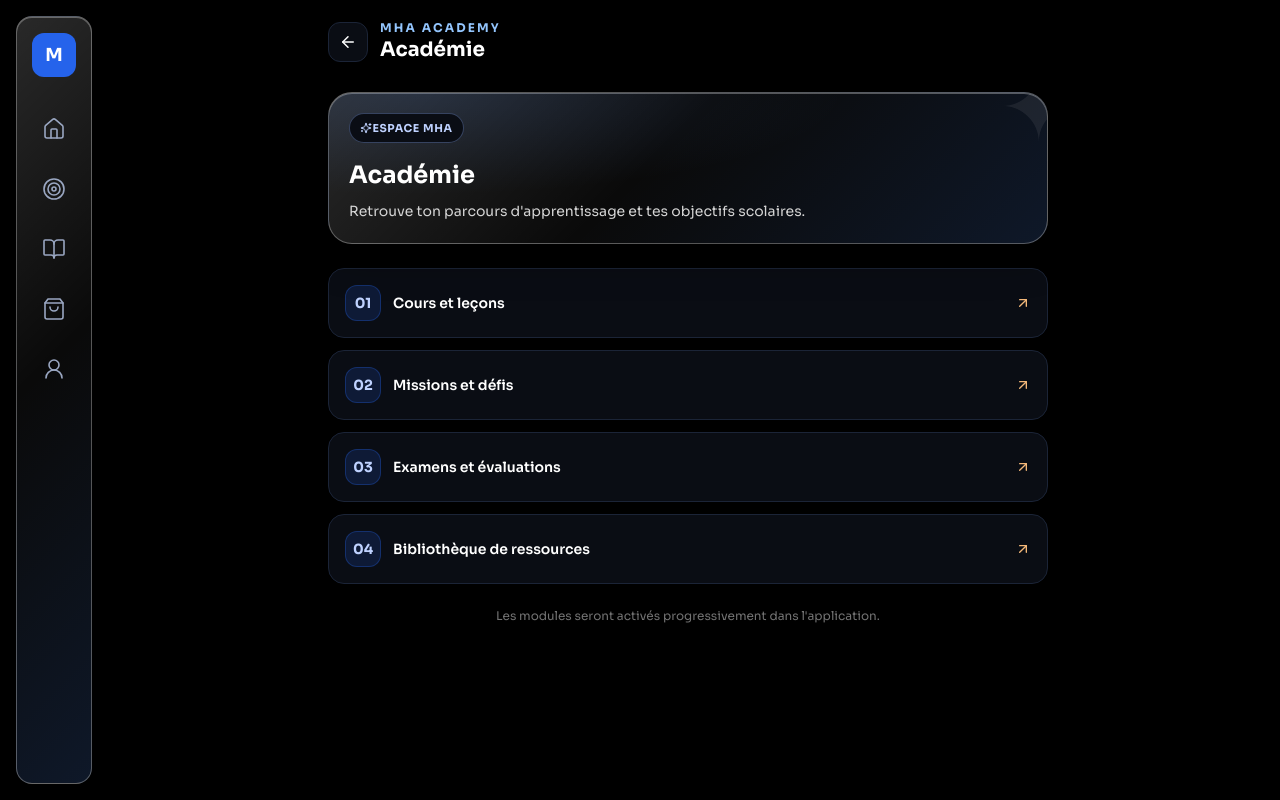
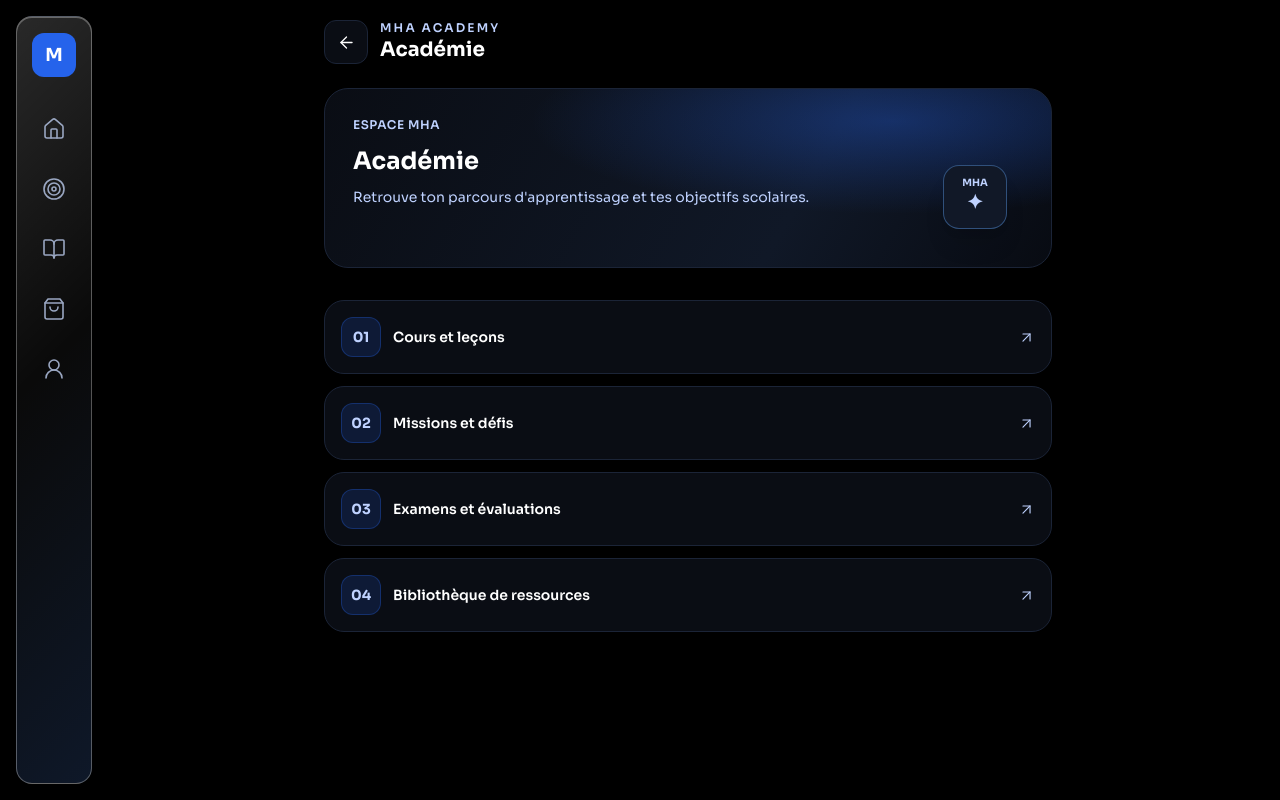
Before and after one commit to spidnes-wrl/mha-academy, a Next.js app: page /academie in a window 1280 px wide. Built offline with nearby package versions, Linux system fonts and the light colour scheme.

Commit message:
Apply shared blue social module layout

```diff
--- a/src/components/AppModulePage.tsx
+++ b/src/components/AppModulePage.tsx
@@ -1,21 +1,19 @@
 import Link from 'next/link';
-import { ArrowLeft, ArrowUpRight, Sparkles } from 'lucide-react';
+import { ArrowLeft, ArrowUpRight } from 'lucide-react';
+import { Banner, Card, ChibiSticker } from '@/components/ui/AcademyUI';
 
 export default function AppModulePage({ title, description, items }: { title: string; description: string; items: string[] }) {
-  return (
-    <main className="mx-auto min-h-screen max-w-3xl px-4 pb-10 pt-5 sm:px-6">
-      <header className="mb-7 flex items-center gap-3">
-        <Link href="/" aria-label="Retour à l'accueil" className="grid h-10 w-10 place-items-center rounded-xl border border-neutralBorder bg-neutralCard text-white transition hover:border-[#f4b879]"><ArrowLeft size={18}/></Link>
-        <div><p className="text-xs font-bold uppercase tracking-[0.18em] text-blue-300">MHA Academy</p><h1 className="text-xl font-bold">{title}</h1></div>
-      </header>
-      <section className="mha-glass relative isolate overflow-hidden rounded-3xl p-5">
-        <span aria-hidden="true" className="pointer-events-none absolute -right-8 -top-8 -z-10 text-8xl opacity-[.07]">✦</span>
-        <span className="mha-sticker"><Sparkles size={12}/> ESPACE MHA</span>
-        <h2 className="mt-4 text-2xl font-black">{title}</h2>
-        <p className="mt-2 max-w-xl text-sm leading-6 text-neutral-300">{description}</p>
-      </section>
-      <section className="mt-6 space-y-3">{items.map((item,index)=><div key={item} className="flex items-center justify-between rounded-2xl border border-neutralBorder bg-neutralCard p-4 transition hover:border-white/20"><div className="flex items-center gap-3"><span className="mha-badge grid h-9 w-9 place-items-center rounded-xl text-sm font-bold">{String(index+1).padStart(2,'0')}</span><span className="text-sm font-semibold">{item}</span></div><ArrowUpRight size={16} className="text-[#f4b879]"/></div>)}</section>
-      <p className="mt-6 text-center text-xs text-neutral-500">Les modules seront activés progressivement dans l'application.</p>
-    </main>
-  );
+  return <main className="mha-page">
+    <header className="mb-6 flex items-center gap-3">
+      <Link href="/" aria-label="Retour à l'accueil" className="grid h-11 w-11 place-items-center rounded-xl border border-[#1B2437] bg-[#0A0D14] text-white"><ArrowLeft size={19} strokeWidth={1.6}/></Link>
+      <div><p className="text-xs font-semibold uppercase tracking-[.18em] text-[#BFD2FF]">MHA Academy</p><h1 className="text-xl font-bold">{title}</h1></div>
+    </header>
+    <Banner className="min-h-[180px]">
+      <p className="text-xs font-semibold uppercase tracking-wider text-[#BFD2FF]">Espace MHA</p>
+      <h2 className="mt-3 text-2xl font-bold">{title}</h2>
+      <p className="mt-2 max-w-xl text-sm leading-6 text-[#BFD2FF]">{description}</p>
+      <ChibiSticker label="MHA"/>
+    </Banner>
+    <section className="mt-8 space-y-3">{items.map((item,index)=><Card key={item} className="flex items-center justify-between gap-3 p-4"><div className="flex items-center gap-3"><span className="mha-badge grid h-10 w-10 place-items-center rounded-xl text-sm font-bold">{String(index+1).padStart(2,'0')}</span><span className="text-sm font-semibold">{item}</span></div><ArrowUpRight size={17} className="shrink-0 text-[#BFD2FF]" strokeWidth={1.6}/></Card>)}</section>
+  </main>;
 }
```
